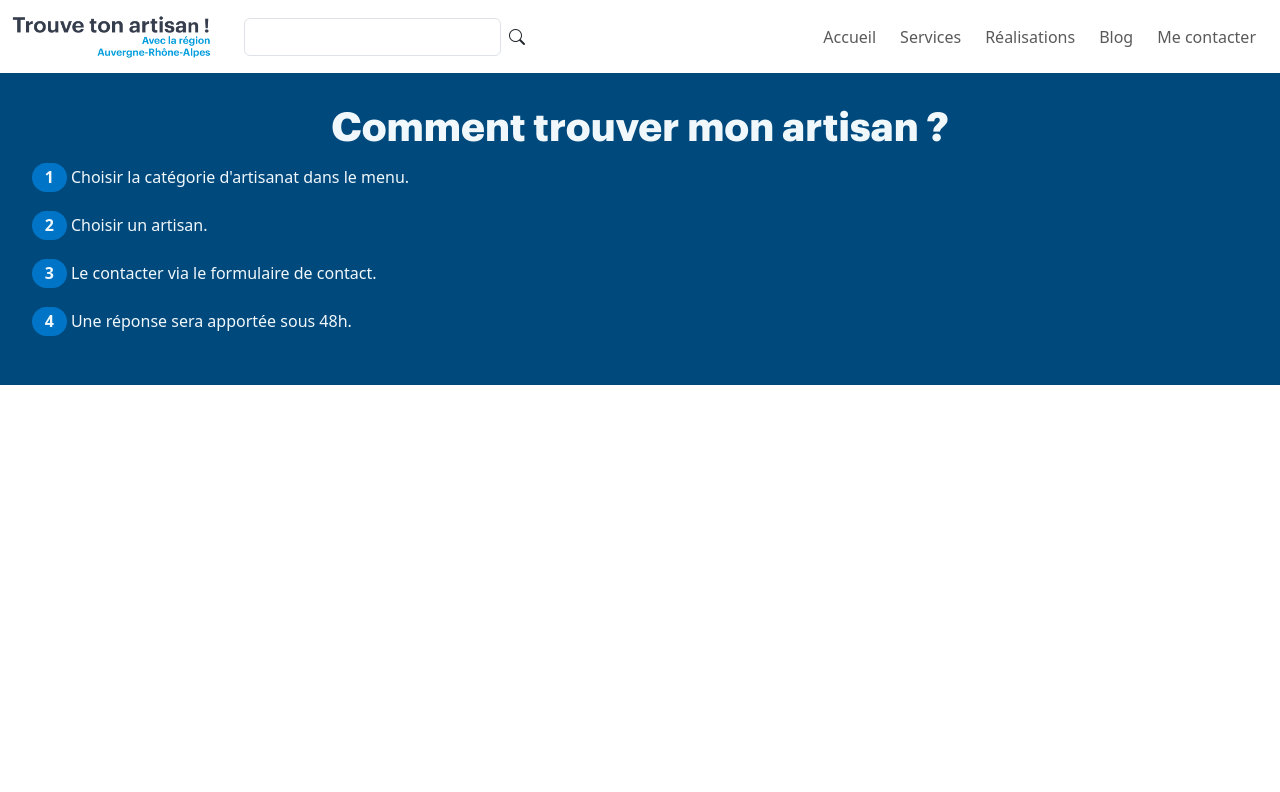
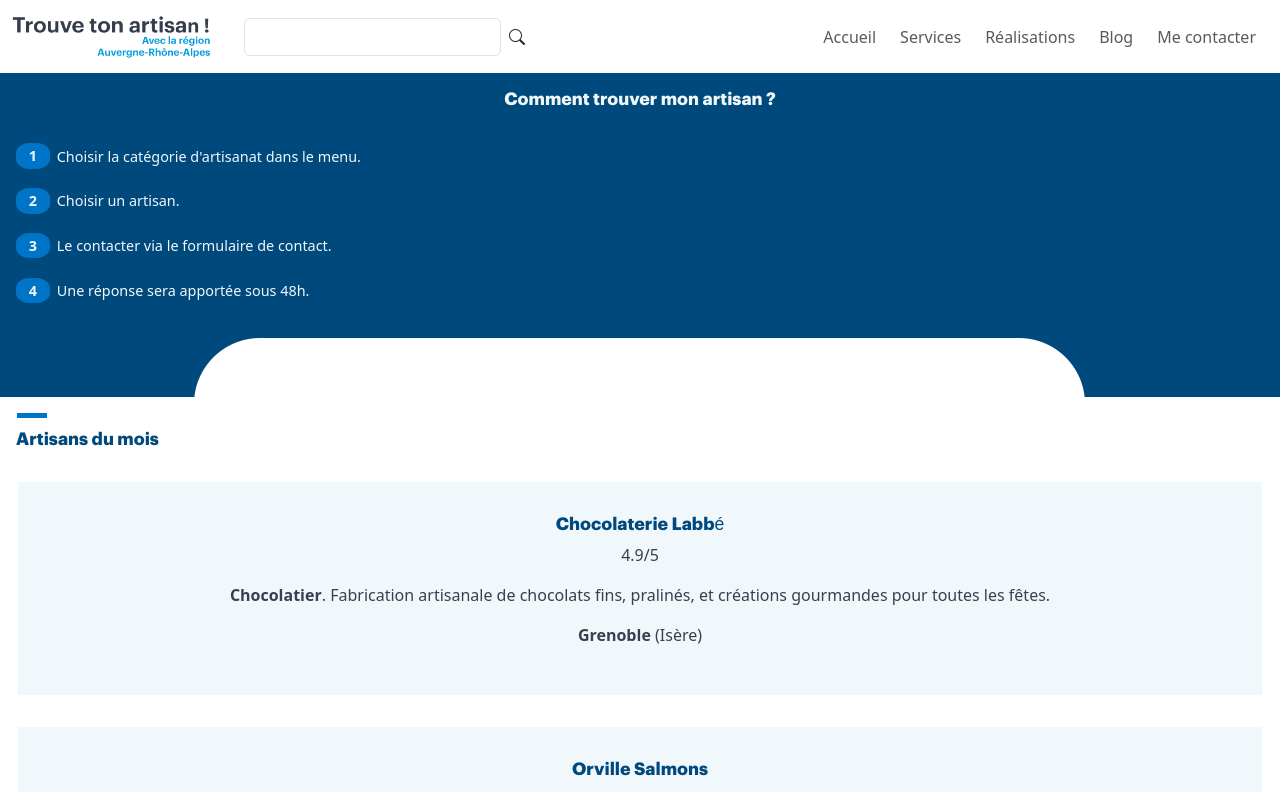
Before and after one commit to lc0362/trouve-ton-artisan, a React (Create React App) app: page / in a window 1280 px wide. Shown: the top 792 px of the page. Built offline with nearby package versions, Linux system fonts and the light colour scheme.

Commit message:
ajout des 3 artisans du mois dans home + style bulle

```diff
--- a/src/components/Header.css
+++ b/src/components/Header.css
@@ -77,6 +77,10 @@
     display: none;
 }
 
+.search-menu-mobile{
+  display: flex;
+}
+
 @media (max-width: 1024px) {
     .d-lg-none {
         display: inline-block;
--- a/src/components/Header.jsx
+++ b/src/components/Header.jsx
@@ -27,7 +27,7 @@ function Header() {
                     <i className="bi bi-search"></i> {/* Icône Bootstrap pour la loupe */}
 
                 </form>
-<div className></div>
+<div className='search-menu-mobile'>
                 {/* Icône loupe pour mobile */}
                 <button
                     className="btn btn-link d-lg-none search-icon"
@@ -52,6 +52,7 @@ function Header() {
                    <span className="menu-text">Menu</span>
                    </div>
                 </button>
+                </div>
                 </div>
                 {/* Liens de navigation */}
                 <div className="collapse navbar-collapse" id="navbarNav">
--- /dev/null
+++ b/src/components/data/datas.json
@@ -0,0 +1,206 @@
+[
+	{
+		"id": "1",
+		"name": "Vallis Bellemare",
+		"specialty": "Plombier",
+		"note": "4",
+		"location": "Vienne",
+		"about": "Installation et dépannage en plomberie, chauffe-eau, et sanitaires.",
+		"email": "v.bellemare@gmail.com",
+		"website": "https://plomberie-bellemare.com",
+		"category": "Bâtiment",
+		"top": false
+	},
+	{
+		"id": "2",
+		"name": "Amitee Lécuyer",
+		"specialty": "Couturier",
+		"note": "4.5",
+		"location": "Annecy",
+		"about": "Spécialiste en couture sur mesure, retouches précises, et création de vêtements uniques pour toutes les occasions.",
+		"email": "a.amitee@hotmail.com",
+		"website": "https://lecuyer-couture.com",
+		"category": "Fabrication",
+		"top": false
+	},
+	{
+		"id": "3",
+		"name": "Leala Dennis",
+		"specialty": "Coiffeur",
+		"note": "3.8",
+		"location": "Chambéry",
+		"about": "Salon de coiffure proposant coupes modernes, colorations tendances et soins capillaires adaptés à tous.",
+		"email": "l.dennos@hotmail.fr",
+		"website": "https://coiffure-leala-chambery.fr",
+		"category": "Services",
+		"top": false
+	},
+	{
+		"id": "4",
+		"name": "Chocolaterie Labbé",
+		"specialty": "Chocolatier",
+		"note": "4.9",
+		"location": "Grenoble",
+		"about": "Fabrication artisanale de chocolats fins, pralinés, et créations gourmandes pour toutes les fêtes.",
+		"email": "chocolaterie-labbe@gmail.com",
+		"website": "https://chocolaterie-labbe.fr",
+		"category": "Alimentation",
+		"top": true
+	},
+	{
+		"id": "5",
+		"name": "Claude Quinn",
+		"specialty": "Bijoutier",
+		"note": "4.2",
+		"location": "Aix-les-bains",
+		"about": "Création et réparation de bijoux raffinés, alliant tradition et design contemporain.",
+		"email": "claude.quinn@gmail.com",
+		"website": "",
+		"category": "Fabrication",
+		"top": false
+	},
+	{
+		"id": "6",
+		"name": "Valérie Laderoute",
+		"specialty": "Toiletteur",
+		"note": "4.5",
+		"location": "Valence",
+		"about": "Soins personnalisés pour chiens et chats, avec des services de toilettage complet et des produits adaptés.",
+		"email": "v-laredoute@gmail.com",
+		"website": "",
+		"category": "Services",
+		"top": false
+	},
+	{
+		"id": "7",
+		"name": "Boutot & fils",
+		"specialty": "Menuisier",
+		"note": "4.7",
+		"location": "Bourg-en-bresse",
+		"about": "Fabrication et pose de meubles sur mesure, escaliers, et charpentes en bois massif.",
+		"email": "boutot-menuiserie@gmail.com",
+		"website": "https://boutot-menuiserie.com",
+		"category": "Bâtiment",
+		"top": false
+	},
+	{
+		"id": "8",
+		"name": "CM Graphisme",
+		"specialty": "Webdesign",
+		"note": "4.4",
+		"location": "Valence",
+		"about": "Conception de sites web modernes et attractifs, avec un focus sur l'expérience utilisateur et l'identité visuelle.",
+		"email": "contact@cm-graphisme.com",
+		"website": "https://cm-graphisme.com",
+		"category": "Services",
+		"top": false
+	},
+	{
+		"id": "9",
+		"name": "Orville Salmons",
+		"specialty": "Chauffagiste",
+		"note": "5",
+		"location": "Evian",
+		"about": "Installation et maintenance de systèmes solaires et pompes à chaleur pour une transition énergétique durable.",
+		"email": "o-salmons@live.com",
+		"website": "",
+		"category": "Bâtiment",
+		"top": true
+	},
+	{
+		"id": "10",
+		"name": "Au pain chaud",
+		"specialty": "Boulanger",
+		"note": "4.8",
+		"location": "Montélimar",
+		"about": "Boulangerie traditionnelle proposant pains, viennoiseries, et pâtisseries faits maison chaque jour.",
+		"email": "aupainchaud@hotmail.com",
+		"website": "",
+		"category": "Alimentation",
+		"top": true
+	},
+	{
+		"id": "11",
+		"name": "Boucherie Dumont",
+		"specialty": "Boucher",
+		"note": "4.5",
+		"location": "Lyon",
+		"about": "Viandes de qualité supérieure et charcuteries fines issues de producteurs locaux.",
+		"email": "boucherie.dumond@gmail.com",
+		"website": "",
+		"category": "Alimentation",
+		"top": false
+	},
+	{
+		"id": "12",
+		"name": "Mont Blanc Eléctricité",
+		"specialty": "Electricien",
+		"note": "4.5",
+		"location": "Chamonix",
+		"about": "Installation électrique sécurisée et maintenance pour particuliers et professionnels.",
+		"email": "contact@mont-blanc-electricite.com",
+		"website": "https://mont-blanc-electricite.com",
+		"category": "Bâtiment",
+		"top": false
+	},
+	{
+		"id": "13",
+		"name": "Traiteur Truchon",
+		"specialty": "Traiteur",
+		"note": "4.1",
+		"location": "Privas",
+		"about": "Service traiteur sur mesure pour réceptions, buffets, et événements privés ou professionnels.",
+		"email": "contact@truchon-traiteur.fr",
+		"website": "https://truchon-traiteur.fr",
+		"category": "Bâtiment",
+		"top": false
+	},
+	{
+		"id": "14",
+		"name": "Le monde des fleurs",
+		"specialty": "Fleuriste",
+		"note": "4.6",
+		"location": "Annonay",
+		"about": "Création de bouquets, compositions florales, et décoration pour tous vos événements.",
+		"email": "contact@le-monde-des-fleurs-annonay.fr",
+		"website": "https://le-monde-des-fleurs-annonay.fr",
+		"category": "Services",
+		"top": false
+	},
+	{
+		"id": "15",
+		"name": "Royden Charbonneau",
+		"specialty": "Carrossier",
+		"note": "3.8",
+		"location": "Saint-Priest",
+		"about": "Réparation de carrosserie et peinture automobile pour tous types de véhicules.",
+		"email": "r.charbonneau@gmail.com",
+		"website": "",
+		"category": "Services",
+		"top": false
+	},
+	{
+		"id": "16",
+		"name": "Ernest Carignan",
+		"specialty": "Ferronier",
+		"note": "5",
+		"location": "Le Puy-en-Velay",
+		"about": "Création d’ouvrages métalliques sur mesure, comme des portails, grilles, et mobilier design en fer forgé.",
+		"email": "e-carigan@hotmail.com",
+		"website": "",
+		"category": "Fabrication",
+		"top": false
+	},
+	{
+		"id": "17",
+		"name": "C'est sup'hair",
+		"specialty": "Coiffeur",
+		"note": "4.1",
+		"location": "Romans-sur-Isère",
+		"about": "Salon de coiffure spécialisé dans les coupes tendances, soins capillaires et coiffures événementielles.",
+		"email": "sup-hair@gmail.com",
+		"website": "https://sup-hair.fr",
+		"category": "Services",
+		"top": false
+	}
+]
--- /dev/null
+++ b/src/components/data/departements.json
@@ -0,0 +1,18 @@
+{
+    "Vienne": "Isère",
+    "Annecy": "Haute-Savoie",
+    "Chambéry": "Savoie",
+    "Grenoble": "Isère",
+    "Aix-les-Bains": "Savoie",
+    "Valence": "Drôme",
+    "Bourg-en-Bresse": "Ain",
+    "Evian": "Haute-Savoie",
+    "Montélimar": "Drôme",
+    "Lyon": "Rhône",
+    "Chamonix": "Haute-Savoie",
+    "Privas": "Ardèche",
+    "Annonay": "Ardèche",
+    "Saint-Priest": "Rhône",
+    "Le Puy-en-Velay": "Haute-Loire",
+    "Romans-sur-Isère": "Drôme"
+  }
--- a/src/pages/Home.css
+++ b/src/pages/Home.css
@@ -1,13 +1,23 @@
 .container-blue{
     background-color: var(--color-secondary);
     color: var(--color-white);
-    padding: 2rem;
     line-height: 2;
+    z-index: 1;
+}
+
+
+.contain-blue{
+    padding: 1rem;
+
 }
 
 .h1-home {
-text-align: center;
+margin-bottom: 2rem;
+font-size: 1.1em;
+}
 
+.h1-secondary{
+    color: var(--color-secondary);
 }
 
 .list-number{
@@ -15,5 +25,46 @@ text-align: center;
    padding: 0.2rem;
    padding-right: 0.8rem;
    padding-left: 0.8rem;
-   border-radius:15px;
+   border-radius:40%;
+margin-right: 0.2rem;
 }
+
+.list {
+   font-size: 0.9em;
+}
+
+.arrondi {
+    text-align: center;
+}
+
+.arrondi img {
+    max-width: 100%;
+    height: auto;
+    margin-left: auto;
+    margin-right: auto;
+}
+
+.artisans-mois{
+    padding-top: 0;
+    margin-left: 1em;
+    margin-right: 1em;
+}
+.dash {
+    color: var(--color-primary);
+    margin: -0.3em;
+    font-size: 5rem;
+    line-height: 0.2em;
+}
+
+.artisan-card{
+    background-color: var(--color-white);
+    color: var(--color-dark);
+    text-align: center;
+    padding: 2rem;
+    margin: 2em 0.1em 2em 0.1em;
+}
+
+.artisan-card h2{
+    font-size: 1.1em;
+    color: var(--color-secondary);
+}
--- a/src/pages/Home.jsx
+++ b/src/pages/Home.jsx
@@ -1,12 +1,18 @@
 import React from 'react';
 import './Home.css';
-import { Link } from 'react-router-dom';
+import { VscDash } from "react-icons/vsc";
+import artisansData from "../components/data/datas.json";
+import departementsData from "../components/data/departements.json";
 
 function Home() {
+    // Récupérer les artisans en valeur top dans propriété true
+    const topArtisans = artisansData.filter((artisan) => artisan.top);
+
     return (
-
+        <>
             <div className='container-blue'>
-    <h1 className='h1-home'>Comment trouver mon artisan ?</h1>
+                <div className='contain-blue'>
+                    <h1 className='h1-home text-center'>Comment trouver mon artisan ?</h1>
                     <div className='list'>
                         <p>
                             <b className='list-number'>1</b> Choisir la catégorie d'artisanat dans le menu.
@@ -22,7 +28,40 @@ function Home() {
                         </p>
                     </div>
                 </div>
+                <div className="arrondi">
+                    <img src="/bulle-haut.png" alt="Bulle d'information" />
+                </div>
+            </div>
 
-    )}
+            <div className='artisans-mois'>
+                <div className='dash'>
+                    <VscDash />
+                </div>
+
+                <h1 className='h1-home h1-secondary'>Artisans du mois</h1>
+
+                {/* Affichage des artisans */}
+                <div className="artisans-grid">
+                    {topArtisans.map((artisan) => {
+                        // Chercher le département pour chaque artisan
+                        const departement = departementsData[artisan.location];
+
+                        return (
+                            <div key={artisan.id} className="artisan-card">
+                                <h2>{artisan.name}</h2>
+                                <p>{artisan.note}/5</p>
+                                <p><strong>{artisan.specialty}</strong>. {artisan.about}</p>
+                                <p>
+                                <strong>{artisan.location}</strong>
+                                    {departement && ` (${departement})`} {/* Si le département n'est pas précisé, vide */}
+                                </p>
+                            </div>
+                        );
+                    })}
+                </div>
+            </div>
+        </>
+    );
+}
 
 export default Home;
```
Also changed, not shown: public/bulle-bas.png (added), public/bulle-haut.png (added). Lines whose indentation alone changed are shown as unchanged.
